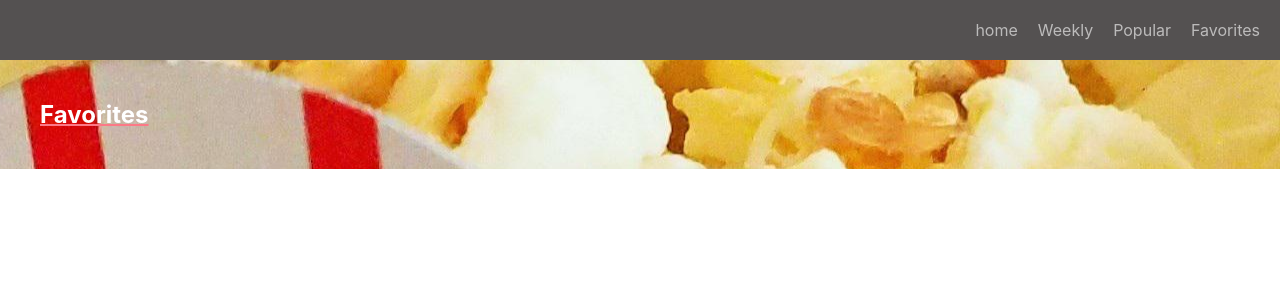
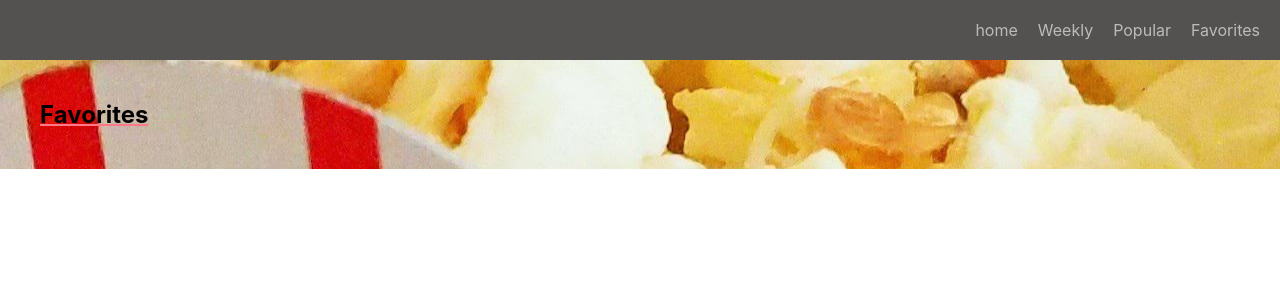
Before and after one commit to Malifarge/Moovice, a React (Create React App) app: page /favorites in a window 1280 px wide. Shown: the top 300 px of the page. Built offline with nearby package versions, Linux system fonts and the light colour scheme.

Commit message:
favorite h1 visibility

```diff
--- a/src/styles/favorite.css
+++ b/src/styles/favorite.css
@@ -3,3 +3,7 @@
     background: url('../images/popcorn-1085072.jpg');
     background-position: center;
 }
+
+.favorie h1{
+    color: black;
+}
--- a/src/styles/popular.css
+++ b/src/styles/popular.css
@@ -42,7 +42,7 @@ button:hover{
 .button{
     width: 100%;
     display: flex;
-    justify-content: end;
+    justify-content: flex-end;
 }
 
 
```
